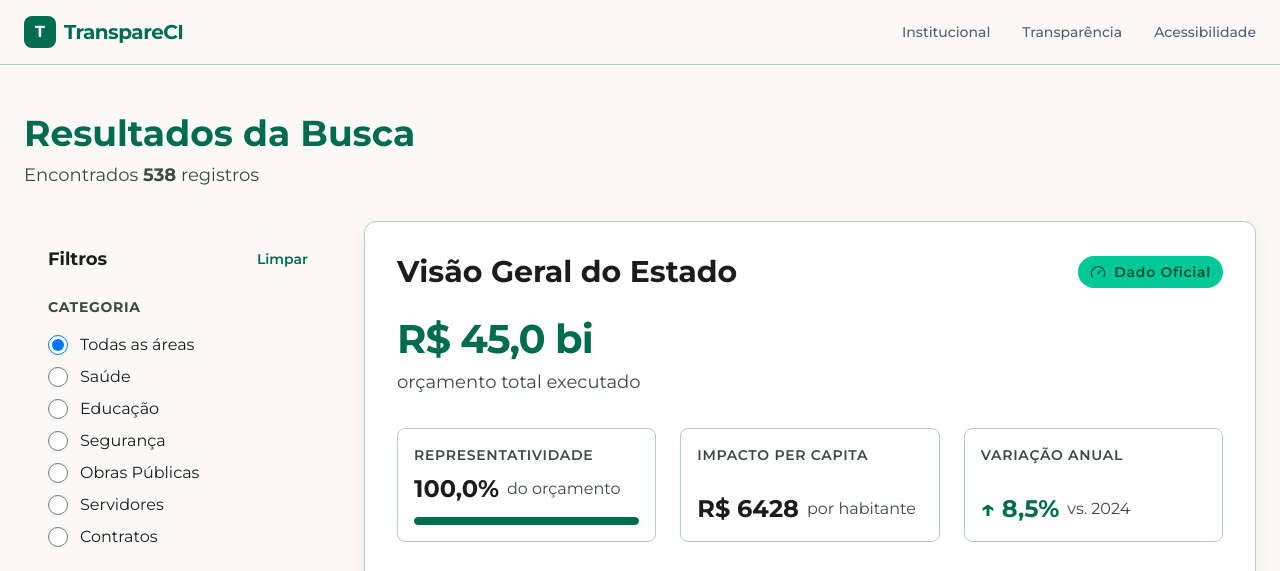
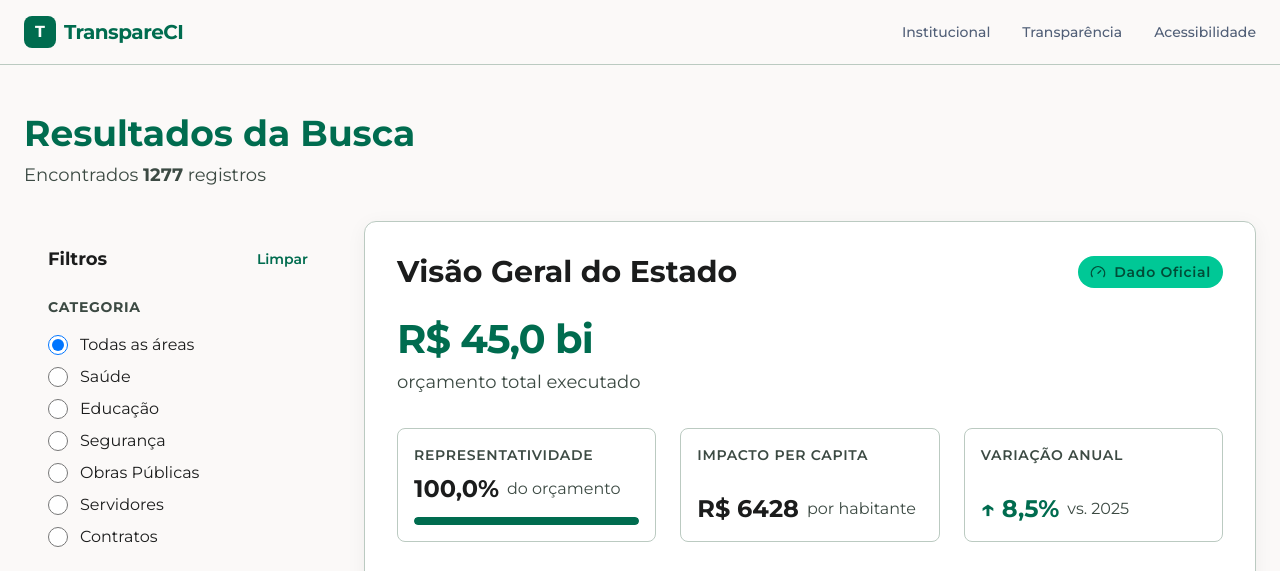
Before and after one commit to euviniciuss/portal-transparencia, a Next.js app: page /search in a window 1280 px wide. Shown: the top 571 px of the page. Built offline with nearby package versions, Linux system fonts and the light colour scheme.

Commit message:
fix: corrijindo bugs de pesquisa

```diff
--- a/src/app/search/page.tsx
+++ b/src/app/search/page.tsx
@@ -83,6 +83,12 @@ export default function SearchPage() {
     return categories.find(c => c.type === filters.category);
   }, [filters.category]);
 
+  const [isMounted, setIsMounted] = useState(false);
+
+  useEffect(() => {
+    setIsMounted(true);
+  }, []);
+
   // Determine which insights to show in the Bento Grid
   const activeInsights = useMemo(() => {
     if (filters.category && mockCategoryInsights[filters.category as CategoryType]) {
@@ -90,6 +96,10 @@ export default function SearchPage() {
     }
     return mockCategoryInsights.global;
   }, [filters.category]);
+
+  if (!isMounted) {
+    return null; // Evita erro de hydration (Server/Client mismatch) devido a mock data randômica
+  }
 
   return (
     <div className="min-h-screen flex flex-col bg-surface">
--- a/src/lib/mocks/search-data.ts
+++ b/src/lib/mocks/search-data.ts
@@ -233,10 +233,10 @@ const generateMockExpenses = (): ExpenseDetail[] => {
 
   let idCounter = 1;
 
-  for (let year = 2024; year <= 2025; year++) {
+  for (let year = 2023; year <= 2026; year++) {
     for (let month = 1; month <= 12; month++) {
-      // Only generate up to current month for 2025
-      if (year === 2025 && month > 5) continue;
+      // Only generate up to current month for 2026
+      if (year === 2026 && month > 5) continue;
 
       Object.keys(recipientsByCat).forEach((catKey) => {
         const category = catKey as CategoryType;
--- a/src/lib/utils/queryParser.ts
+++ b/src/lib/utils/queryParser.ts
@@ -34,7 +34,7 @@ export function parseNaturalLanguageQuery(input: string): ParsedQuery {
   const words = normalizedInput.replace(/[?,.!]/g, '').split(/\s+/);
 
   // Clean up words to ignore common stop words
-  const stopWords = ['quanto', 'o', 'estado', 'gastou', 'em', 'com', 'no', 'na', 'os', 'as', 'de', 'da', 'do', 'ano'];
+  const stopWords = ['quanto', 'o', 'estado', 'gastou', 'gasto', 'gastos', 'despesa', 'despesas', 'investiu', 'investimento', 'investimentos', 'pagou', 'pagamento', 'pagamentos', 'em', 'com', 'no', 'na', 'os', 'as', 'de', 'da', 'do', 'ano', 'para', 'sobre'];
   const meaningfulWords = words.filter(w => !stopWords.includes(w) && !w.match(/^\d+$/));
 
   for (const [category, synonyms] of Object.entries(CATEGORY_SYNONYMS)) {
--- a/src/presentation/flows/home/components/Footer/index.tsx
+++ b/src/presentation/flows/home/components/Footer/index.tsx
@@ -45,7 +45,7 @@ export const Footer: React.FC = () => {
         </div>
 
         <div className="mt-16 pt-8 border-t border-on-secondary border-opacity-10 text-center text-sm opacity-60">
-          © 2025 Estado do Maranhão. Secretaria de Transparência e Controle.
+          © 2026 Estado do Maranhão. Secretaria de Transparência e Controle.
         </div>
       </div>
     </footer>
--- a/src/presentation/flows/home/components/HeroSection/index.tsx
+++ b/src/presentation/flows/home/components/HeroSection/index.tsx
@@ -44,7 +44,7 @@ export const HeroSection: React.FC = () => {
                 type="text"
                 value={query}
                 onChange={(e) => setQuery(e.target.value)}
-                placeholder="Ex: Quanto o estado gastou em saúde em 2025?"
+                placeholder="Ex: Quanto o estado gastou em saúde em 2026?"
                 className="w-full h-16 pl-14 pr-32 rounded-full bg-white border border-outline-variant focus:border-primary focus:outline-none text-on-surface text-lg shadow-[0px_4px_20px_0px_rgba(0,0,0,0.05)] transition-all"
               />
               <button
--- a/src/presentation/flows/search/components/DirectAnswerBento/index.tsx
+++ b/src/presentation/flows/search/components/DirectAnswerBento/index.tsx
@@ -84,7 +84,7 @@ export const DirectAnswerBento: React.FC<DirectAnswerBentoProps> = ({ insights }
               <span className={`text-2xl font-bold ${insights.annualVariation > 0 ? 'text-primary' : 'text-error'}`}>
                 {insights.annualVariation > 0 ? '↑' : '↓'} {formatPercentage(Math.abs(insights.annualVariation))}
               </span>
-              <span className="text-base text-on-surface-variant mb-1">vs. 2024</span>
+              <span className="text-base text-on-surface-variant mb-1">vs. 2025</span>
             </div>
           </div>
 
--- a/src/presentation/flows/search/components/ExpenseChart/index.tsx
+++ b/src/presentation/flows/search/components/ExpenseChart/index.tsx
@@ -25,7 +25,7 @@ export const ExpenseChart: React.FC<ExpenseChartProps> = ({ data }) => {
       .sort((a, b) => a.name.localeCompare(b.name))
       .map(item => ({
         ...item,
-        // Format label: "2024-01" -> "Jan/24"
+        // Format label: "2026-01" -> "Jan/26"
         label: new Date(`${item.name}-01T12:00:00Z`).toLocaleDateString('pt-BR', { month: 'short', year: '2-digit' }).replace('.', ''),
         totalFormatted: item.total / 1000000 // In millions for better display
       }));
--- a/src/presentation/flows/search/components/FilterDrawer/index.tsx
+++ b/src/presentation/flows/search/components/FilterDrawer/index.tsx
@@ -29,7 +29,7 @@ export const FilterDrawer: React.FC<FilterDrawerProps> = ({
     }
   };
 
-  const years = ['2025', '2024', '2023'];
+  const years = ['2026', '2025', '2024', '2023'];
   const statuses = ['pago', 'empenhado', 'liquidado', 'cancelado'];
 
   return (
```
